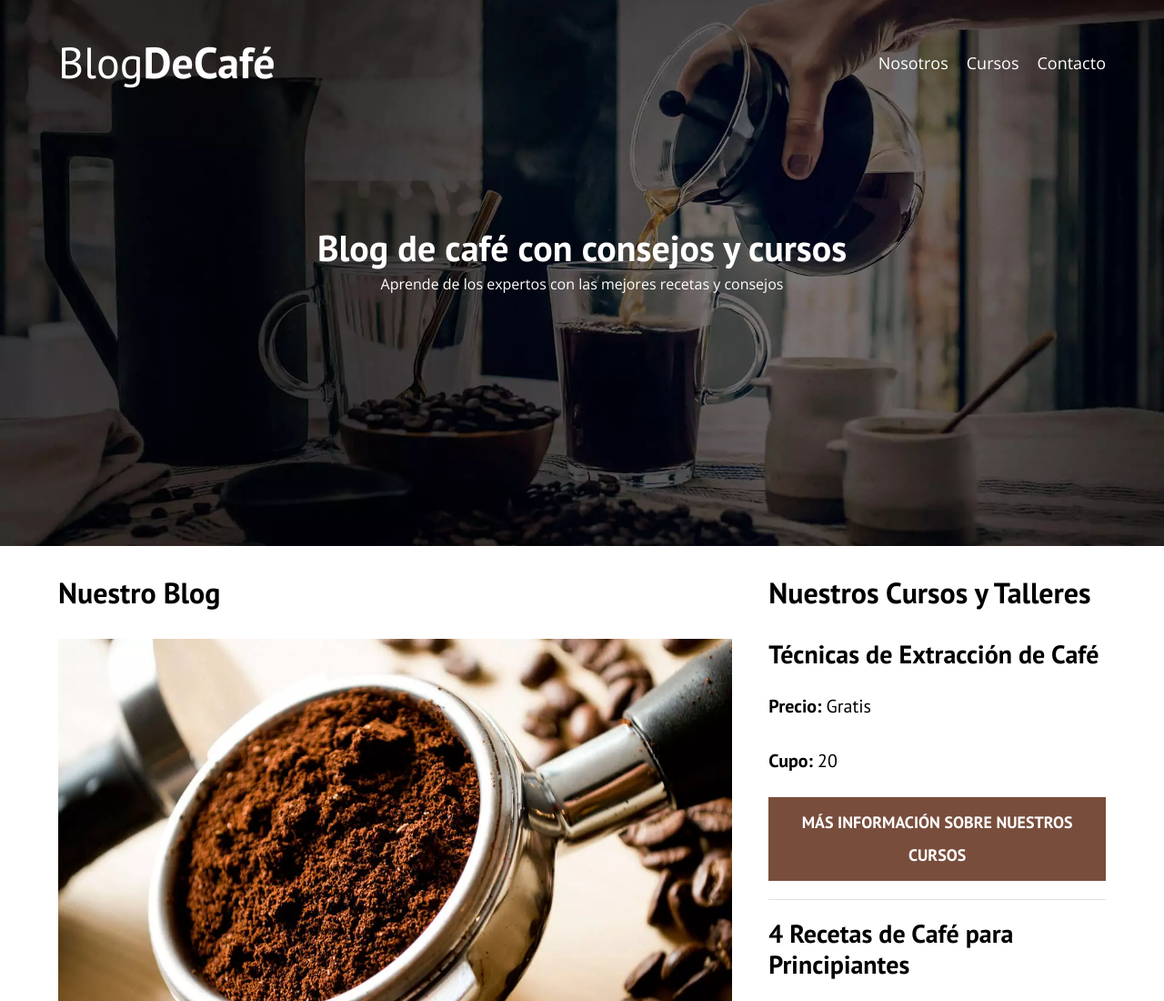
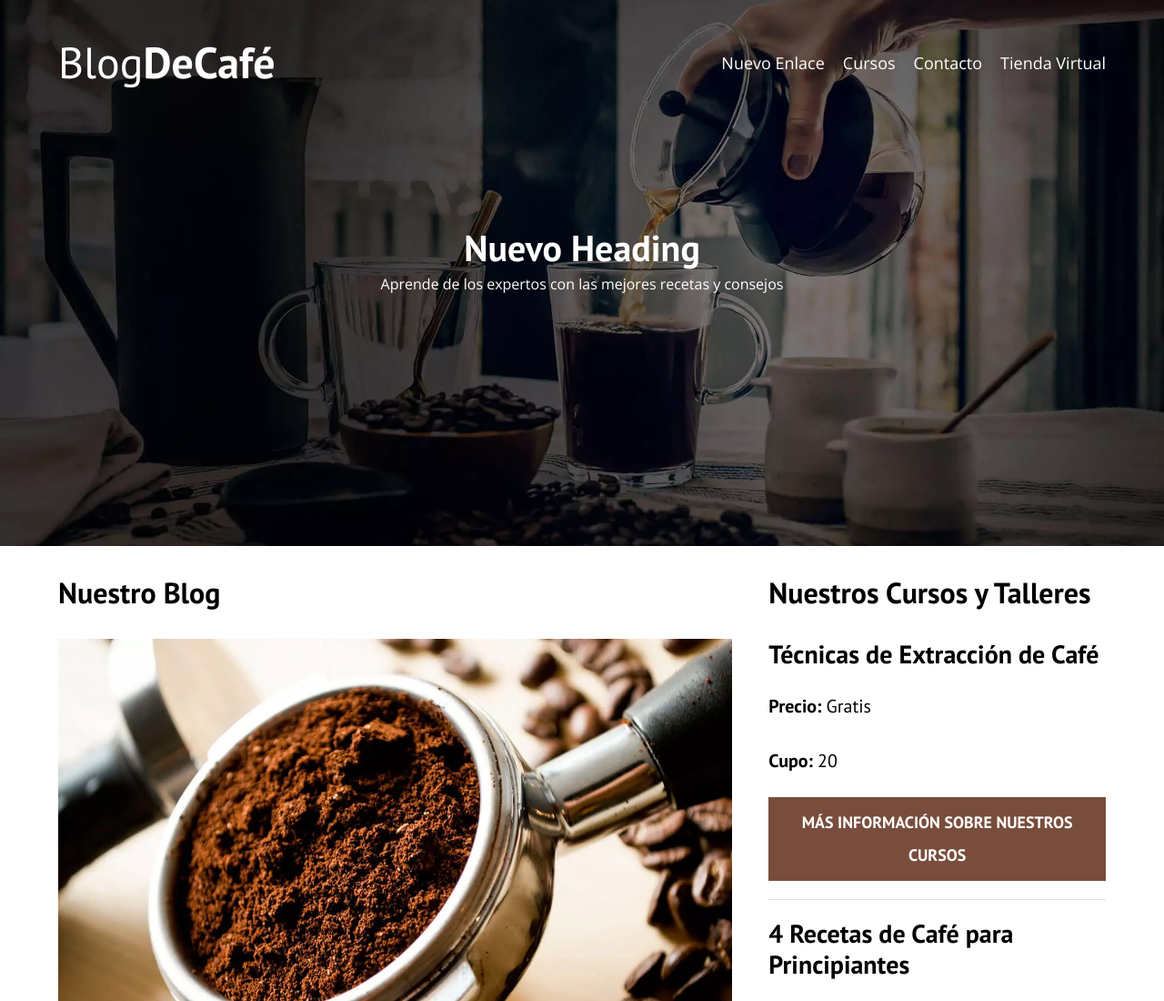
Before and after one commit to jisdisai/JavaScript_DOM_Eventos, a plain HTML site: page index.html in a window 1280 px wide. Shown: the top 1100 px of the page at 91% size. Drawn offline with nearby package versions, Linux system fonts and the light colour scheme.

Commit message:
se agrego la funcion script en el proyecto

```diff
--- a/index.html
+++ b/index.html
@@ -38,7 +38,7 @@
         </div>
 
         <div class="header__texto">
-            <h2 class="no-margin">Blog de café con consejos y cursos</h2>
+            <h2  id = "heading" class="no-margin">Blog de café con consejos y cursos</h2>
             <p class="no-margin">Aprende de los expertos con las mejores recetas y consejos</p>
         </div>
     </header>
@@ -138,5 +138,6 @@
     </footer>
 
     <script src="js/modernizr.js"></script>
+    <script src="js/scripts.js"></script>
 </body>
 </html>
--- /dev/null
+++ b/js/scripts.js
@@ -0,0 +1,57 @@
+// querySelector - Selecciona un elemento por su id
+
+const heading = document.querySelector('.header__texto h2'); // retorna 0 o 1 elemento
+heading.textContent='Nuevo Heading';
+console.log(heading);
+
+// querySelectorAll devuelve una colección de elementos que coinciden con el selector
+const enlaces = document.querySelectorAll('.navegacion a');
+// console.log(enlaces);
+console.log(enlaces[0]);
+enlaces[0].textContent='Nuevo Enlace';
+//enlaces[0].href='https://www.google.com';
+enlaces[0].classList.add('nueva-clase');
+// enlaces[0].classList.remove('navegacion__enlace');
+
+/*
+// getElementById - Selecciona un elemento por su id
+const heading2 = document.getElementById('heading');
+console.log(heading2);*/
+
+// Generar un nuevo enlace
+const nuevoEnlace = document.createElement('A');
+
+// Agregar un href
+nuevoEnlace.href= 'nuevo-enlace.html';
+
+// Agregar el texto
+nuevoEnlace.textContent = 'Tienda Virtual';
+
+// Agregar la clase
+nuevoEnlace.classList.add('navegacion__enlace');
+
+//Agregar al documento
+const navegacion = document.querySelector('.navegacion');
+navegacion.appendChild(nuevoEnlace);
+
+// Eventos
+
+console.log(1);
+
+window.addEventListener('load', function(){ // load espera a que el Js y los archicvos que dependen de HTML esten Listos
+    console.log(2);
+});
+
+window.onload = function(){ // onload espera a que el Js y los archicvos que dependen de HTML esten Listos
+    console.log(3);
+}
+
+document.addEventListener('DOMContentLoaded', function(){ // DOMContentLoaded espera a que el Js y los archicvos que dependen de HTML esten Listos
+    console.log(4);
+});
+
+console.log(5);
+
+window.onscroll = function(){ // onscroll espera a que el Js y los archicvos que dependen de HTML esten Listos
+    console.log('scrolling');
+}
```
